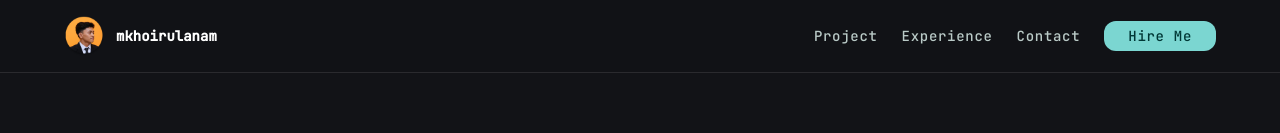
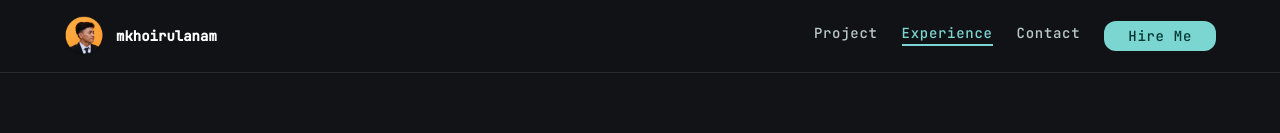
Before and after one commit to muhammadkhoirulanam18/Portfollio-Muhammad-khoirul-Anam, a Vue app: page / in a window 1280 px wide. Shown: the top 133 px of the page. Built offline with nearby package versions, Linux system fonts and the light colour scheme.

Commit message:
feat: revisi navbar

```diff
--- a/src/components/Navbar.vue
+++ b/src/components/Navbar.vue
@@ -26,7 +26,7 @@ const toggleMenu = () => {
 
       <!-- Desktop Nav -->
       <div class="hidden md:flex gap-unit-lg items-center">
-        <router-link :key="link.name" class="font-label-mono text-label-mono text-on-surface-variant hover:text-secondary transition-colors duration-300" :to="link.path" v-for="link in navigation_links">
+        <router-link :key="link.name" class="font-label-mono text-label-mono text-on-surface-variant hover:text-secondary transition-colors duration-300 border-b-2 border-transparent pb-1" active-class="!text-secondary !border-secondary" :to="link.path" v-for="link in navigation_links">
           {{ link.name }}
         </router-link>
         <router-link to="/contact" class="bg-secondary text-on-secondary px-unit-lg py-unit-sm rounded-full font-label-mono text-label-mono hover:scale-95 transition-all inline-block text-center">
@@ -59,6 +59,7 @@ const toggleMenu = () => {
         <router-link
           :key="link.name"
           class="font-label-mono text-lg text-primary hover:text-secondary transition-colors duration-300 border-b border-surface-variant pb-4"
+          active-class="!text-secondary !border-secondary"
           :to="link.path"
           v-for="link in navigation_links"
           @click="toggleMenu"
```
